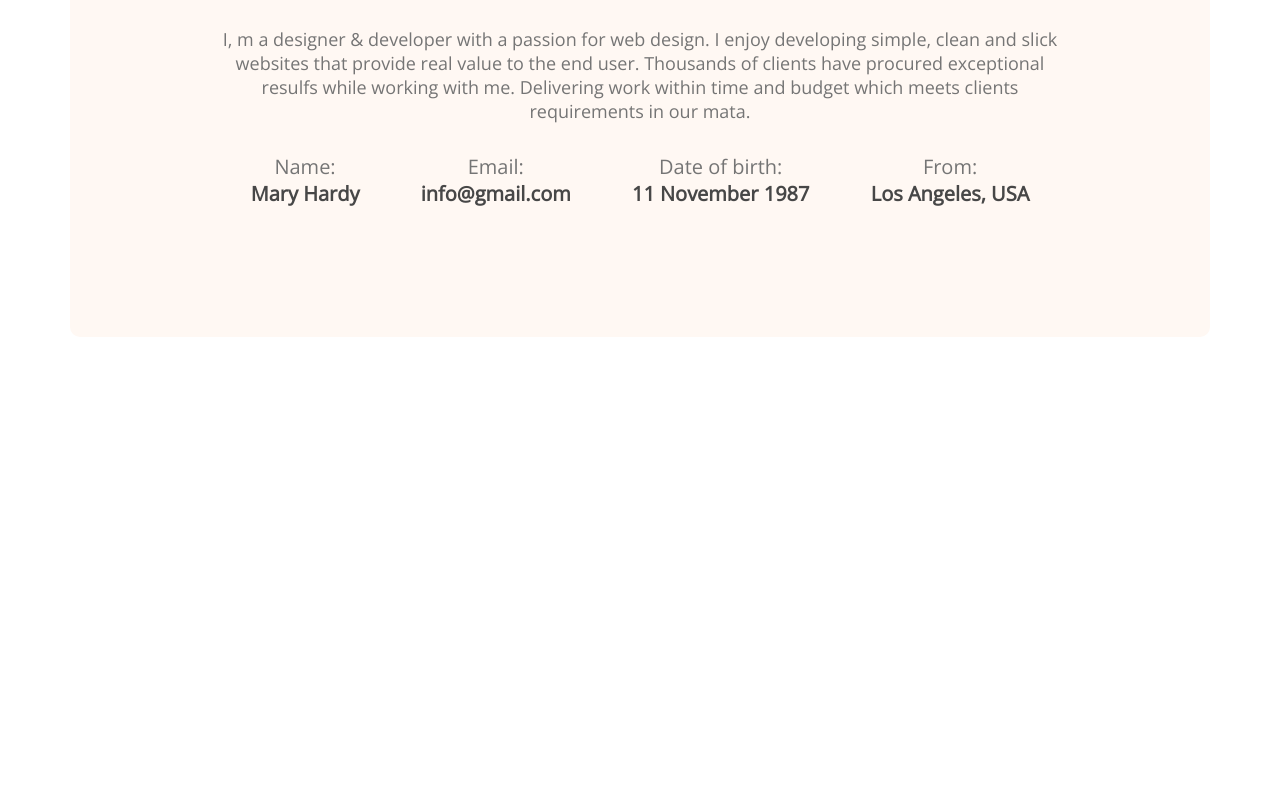
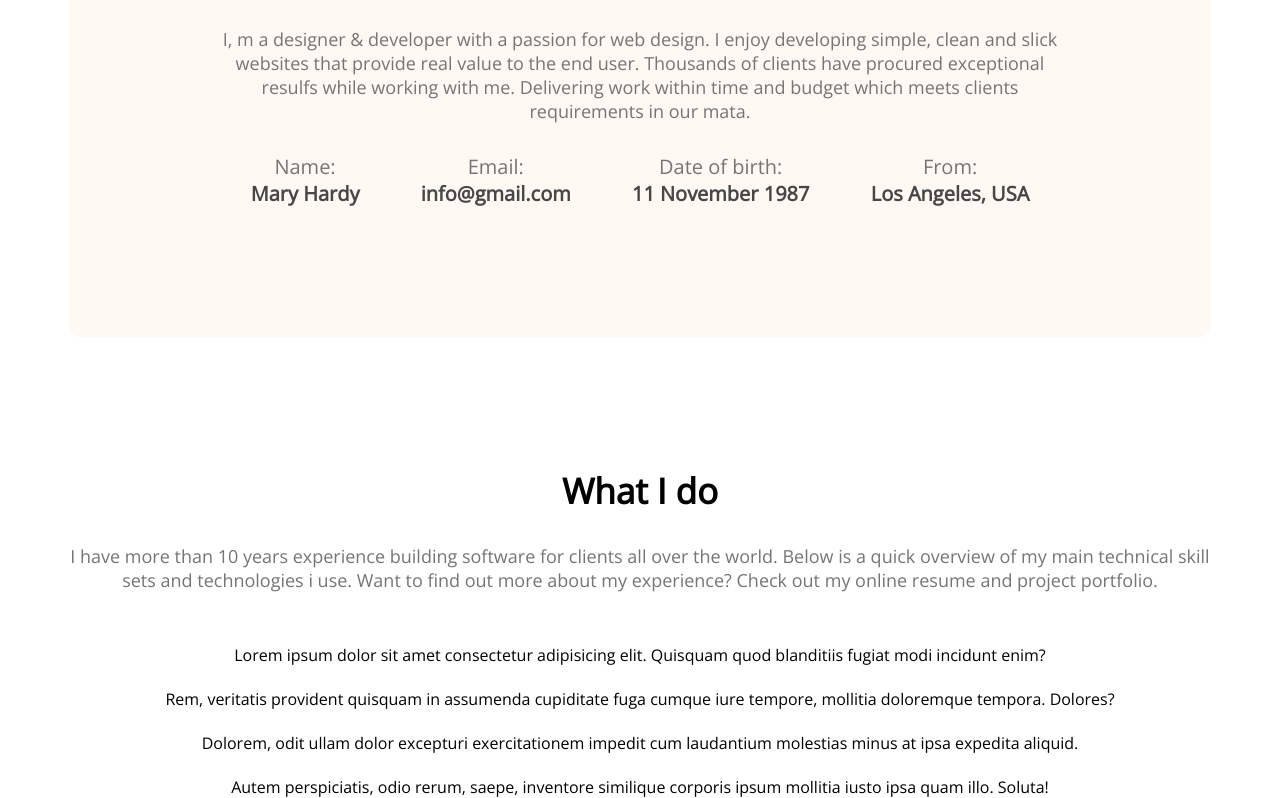
Before and after one commit to UmmayKashfa/developer-portfolio, a plain HTML site: page index.html in a window 1280 px wide. Shown: the part 1100-1898 px from the top of the page. Before the commit the page ends 1437 px from the top, so only its background shows below. Drawn offline with nearby package versions, Linux system fonts and the light colour scheme.

Commit message:
skill added

```diff
--- a/index.html
+++ b/index.html
@@ -52,6 +52,37 @@
                 </div>
             </div>
         </section>
+        <!-- what i do section -->
+        <section class="what-i-do">
+            <h3 class="section-title">What I do</h3>
+            <p class="section-description">I have more than 10 years experience building software for clients all over the world. Below is a quick overview of my main technical skill sets and technologies i use. Want to find out more about my experience? Check out my online resume and project portfolio.</p>
+            <div class="skills-container">
+                <div class="skill">
+                    <img src="" alt="">
+                        <p class="skill-title"></p>
+                        <p class="skill-description">Lorem ipsum dolor sit amet consectetur adipisicing elit. Quisquam quod blanditiis fugiat modi incidunt enim?</p>
+                    </img>
+                </div>
+                <div class="skill">
+                    <img src="" alt="">
+                        <p class="skill-title"></p>
+                        <p class="skill-description">Rem, veritatis provident quisquam in assumenda cupiditate fuga cumque iure tempore, mollitia doloremque tempora. Dolores?</p>
+                    </img>
+                </div>
+                <div class="skill">
+                    <img src="" alt="">
+                        <p class="skill-title"></p>
+                        <p class="skill-description">Dolorem, odit ullam dolor excepturi exercitationem impedit cum laudantium molestias minus at ipsa expedita aliquid.</p>
+                    </img>
+                </div>
+                <div class="skill">
+                    <img src="" alt="">
+                        <p class="skill-title"></p>
+                        <p class="skill-description">Autem perspiciatis, odio rerum, saepe, inventore similique corporis ipsum mollitia iusto ipsa quam illo. Soluta!</p>
+                    </img>
+                </div>
+            </div>
+        </section>
     </main>
     <footer>
 
--- a/styles/portfolio.css
+++ b/styles/portfolio.css
@@ -102,3 +102,8 @@ main {
     font-size: 20px;
     font-weight: 700;
 }
+/* what i do */
+.what-i-do{
+    margin-top: 130px;
+    text-align: center;
+}
```
